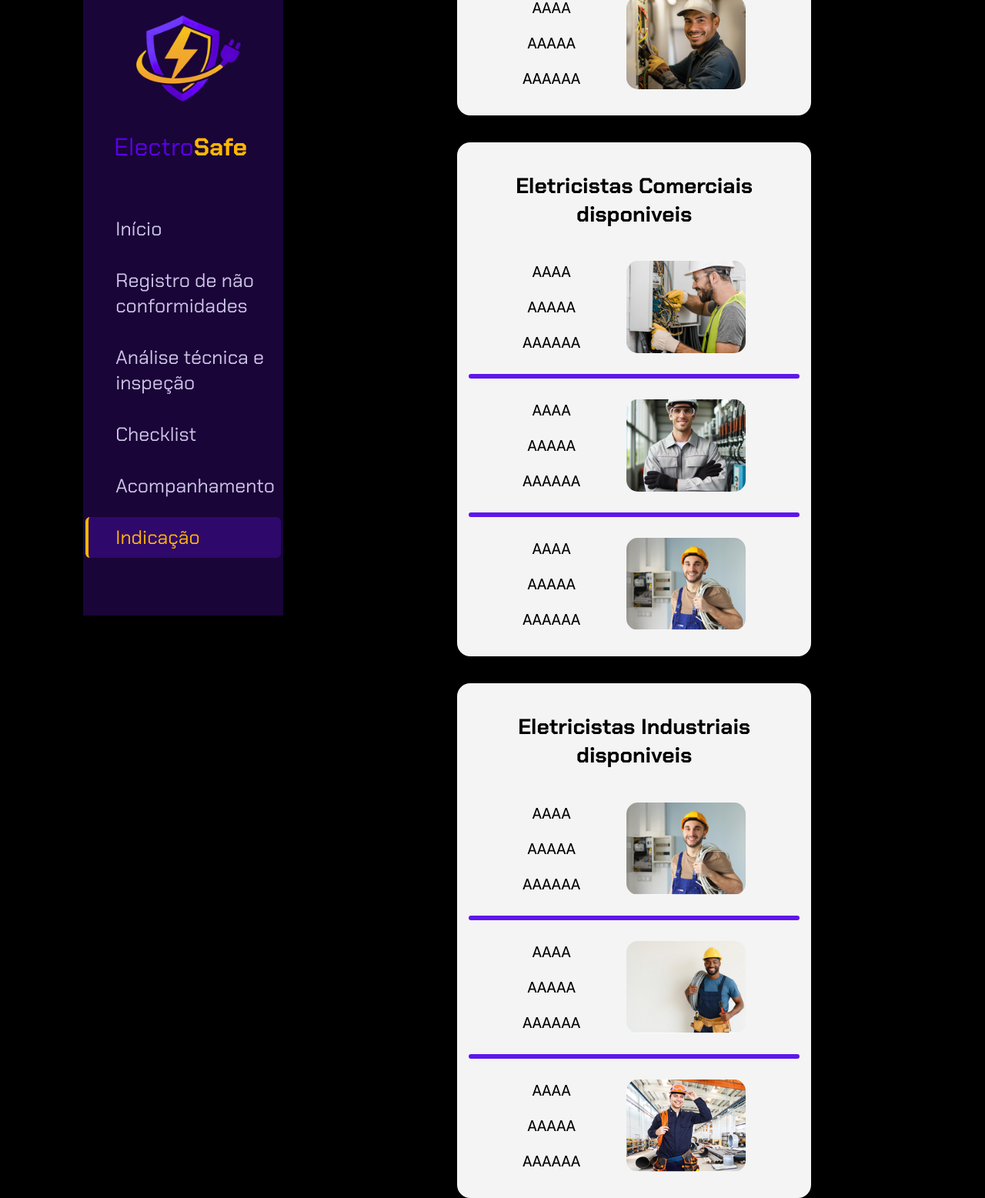
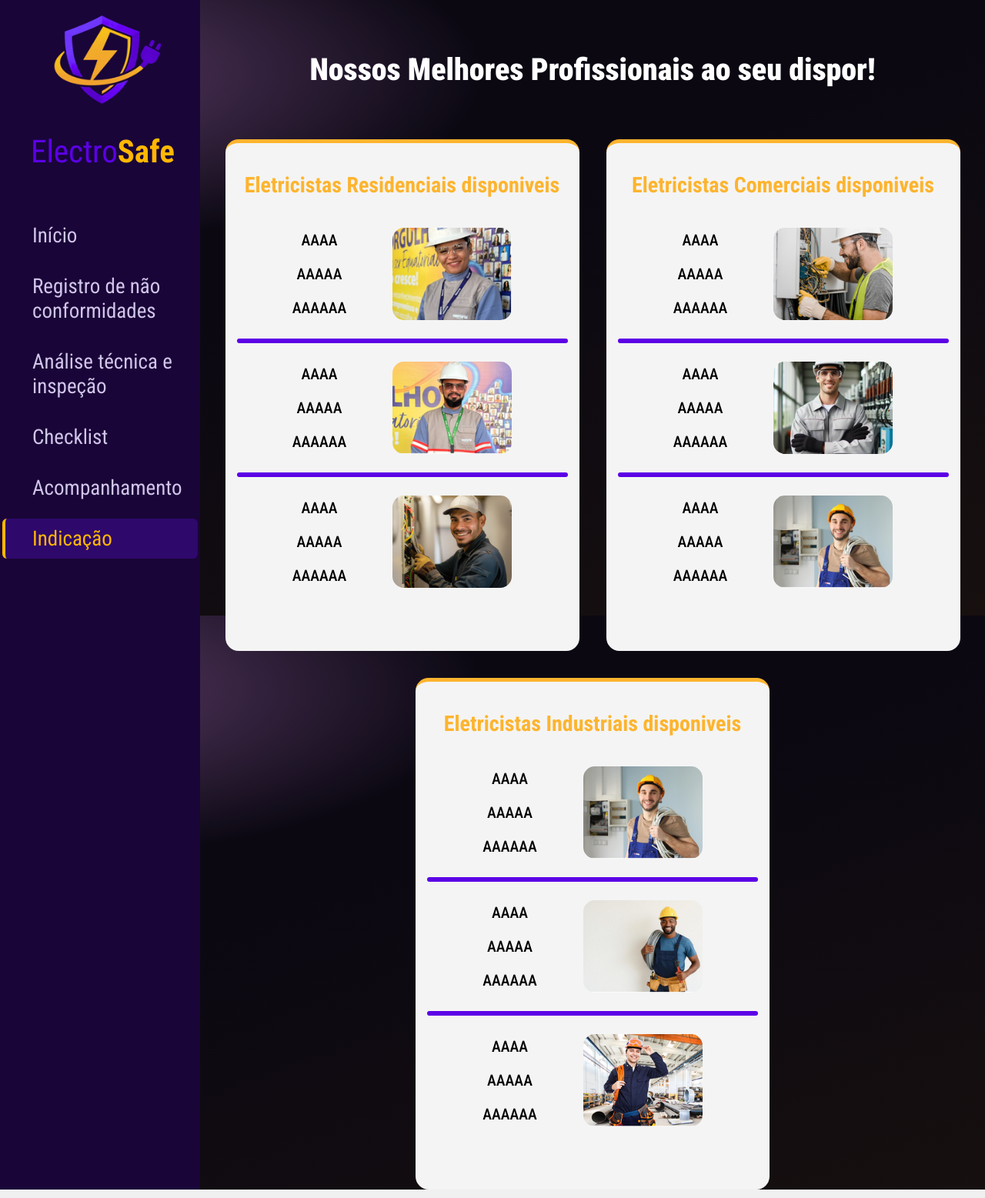
Before and after one commit to ArthurSb7/ElectroSafe, a PHP site: page /indicacao.php in a window 1280 px wide. Shown: the whole page at 77% size. Run offline with PHP 8.4, Linux system fonts and the light colour scheme; a stand-in replaces the project's code that opens the database connection.

Commit message:
feat: Parte de HTML e CSS feita

```diff
--- a/app/Clientes/indicacao.php
+++ b/app/Clientes/indicacao.php
@@ -1,5 +1,3 @@
-indicação nova
-
 
 <?php
 
@@ -13,6 +11,10 @@ indicação nova
     <link rel="stylesheet" href="stylesClientes/styleIndicacao.css">
     <title>Indicação | ElectroSafe</title>
     <link href="https://fonts.googleapis.com/css2?family=Chakra+Petch:wght@300;400;500;600;700&display=swap" rel="stylesheet">
+     <link rel="preconnect" href="https://fonts.googleapis.com">
+<link rel="preconnect" href="https://fonts.gstatic.com" crossorigin>
+<link href="https://fonts.googleapis.com/css2?family=Roboto+Condensed:ital,wght@0,100..900;1,100..900&display=swap" rel="stylesheet">
+
 </head>
 <body>
      <aside class="barra-menu">
--- a/app/Clientes/stylesClientes/styleIndicacao.css
+++ b/app/Clientes/stylesClientes/styleIndicacao.css
@@ -1,8 +1,6 @@
-style indicação nova
-
 
 :root{
-    --cor-fundo-site-clientes:#000000;
+    --fundo:        #0b0812;
     --cor-texto-principal-elementos:#ffffff;
 
     --cor-fundo-menu:#1f0060;
@@ -16,8 +14,13 @@ style indicação nova
 body{
     margin: 0;
     padding: 0;
-    background-color: black;
-    font-family: "Chakra Petch";
+    background-color: var(--fundo);
+    background-image:
+      radial-gradient(ellipse 70% 40% at 0% 12%, rgba(166, 107, 184, 0.55), transparent 70%),
+      linear-gradient(160deg, var(--fundo) 40%, #17100f 100%);
+    background-repeat: no-repeat;
+    background-attachment: fixed;
+    font-family: "Roboto Condensed", sans-serif;
     display: flex;
     min-height: 100vh;
 }
@@ -28,7 +31,6 @@ body{
 
 /* ===========NAVEGAÇÃO===========*/
 .layout-principal {
-    width: 100%;
     display: flex;
     min-height: 100vh;
 }
@@ -42,6 +44,7 @@ body{
     flex-shrink: 0;
 }
 
+.barra-menu-cabeca,
 .barra-menu-cabeça {
     display: flex;
     align-items: center;
@@ -49,12 +52,23 @@ body{
     padding: 37px;
 }
 
+img {
+    width: 260px;
+    height: auto;
+}
+
 .logo {
     display: flex;
     align-items: center;
-    gap: 17px;
-    font-size: 32px;
+    font-size: 41px;
     color: #ffffff;
+}
+.corElectro {
+    color: #5c00e6;
+}
+
+.corSafe {
+    color: #ffb703;
 }
 
 .nav {
@@ -70,10 +84,11 @@ body{
     margin-bottom: 14px;
     color: #d1c4e9;
     text-decoration: none;
-    font-size: 25px;
+    font-size: 27px;
     padding: 10px;
     border-radius: 6px;
     transition: background 0.2s;
+    width: 100%;
 }
 
 .nav-item:hover,
@@ -95,13 +110,9 @@ body{
     align-items: center;
     flex-shrink: 0;
 }
-.corElectro {
-    color: #5c00e6;
-}
 
-.corSafe {
-    color: #ffb703;
-}
+/* ===========NAVEGAÇÃO===========*/
+
 
 /* ===========NAVEGAÇÃO===========*/
 
@@ -183,8 +194,8 @@ h2 {
 }
 
 .areas > hr {
-    border: 2px solid #5e17eb;
-    background-color: #5e17eb;
+    border: 2px solid #5c00e6;
+    background: #5c00e6;
     height: 6px;
     width: 100%;
     border-radius: 30px;
```
